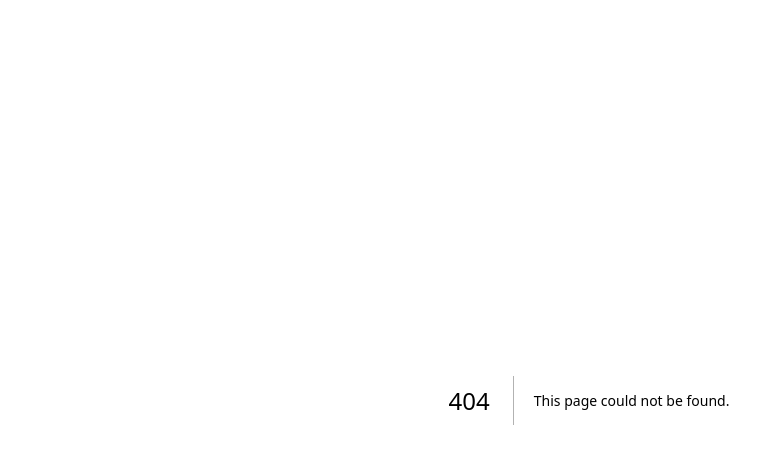
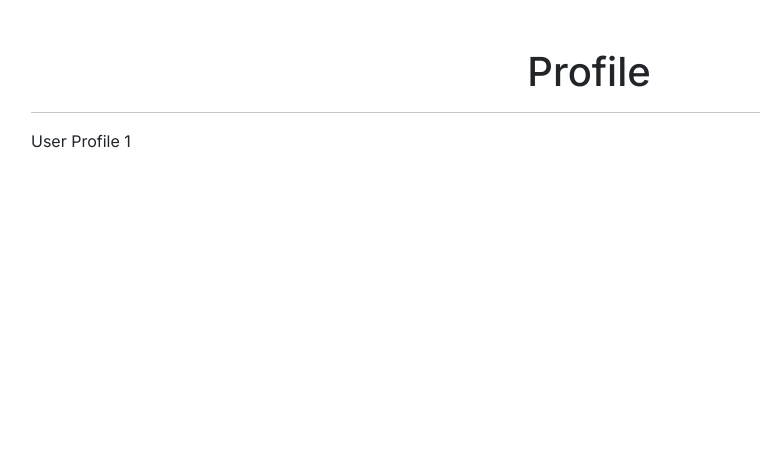
Before and after one commit to Brendafrenjo/auth-system, a Next.js app: page /profile/1 in a window 1280 px wide. Before the commit this address had no page. Shown: the top 464 px of the page, without its empty margins (51-811 px from the left). Built offline with nearby package versions, Linux system fonts and the light colour scheme.

Commit message:
Incorprated Grabing Specfic user id

```diff
--- /dev/null
+++ b/src/app/profile/[id]/page.js
@@ -0,0 +1,15 @@
+import "bootstrap/dist/css/bootstrap.min.css";
+
+const UserProfile = ({ params }) => {
+  return (
+    <div className="container">
+      <h1 className="text-center mt-5">Profile</h1>
+      <hr />
+      <p className="text-4xl">
+        User Profile <span> {params.id}</span>
+      </p>
+    </div>
+  );
+};
+
+export default UserProfile;
```
Also changed, not shown: src/app/profile/page.js (added, +13 -0 lines).
